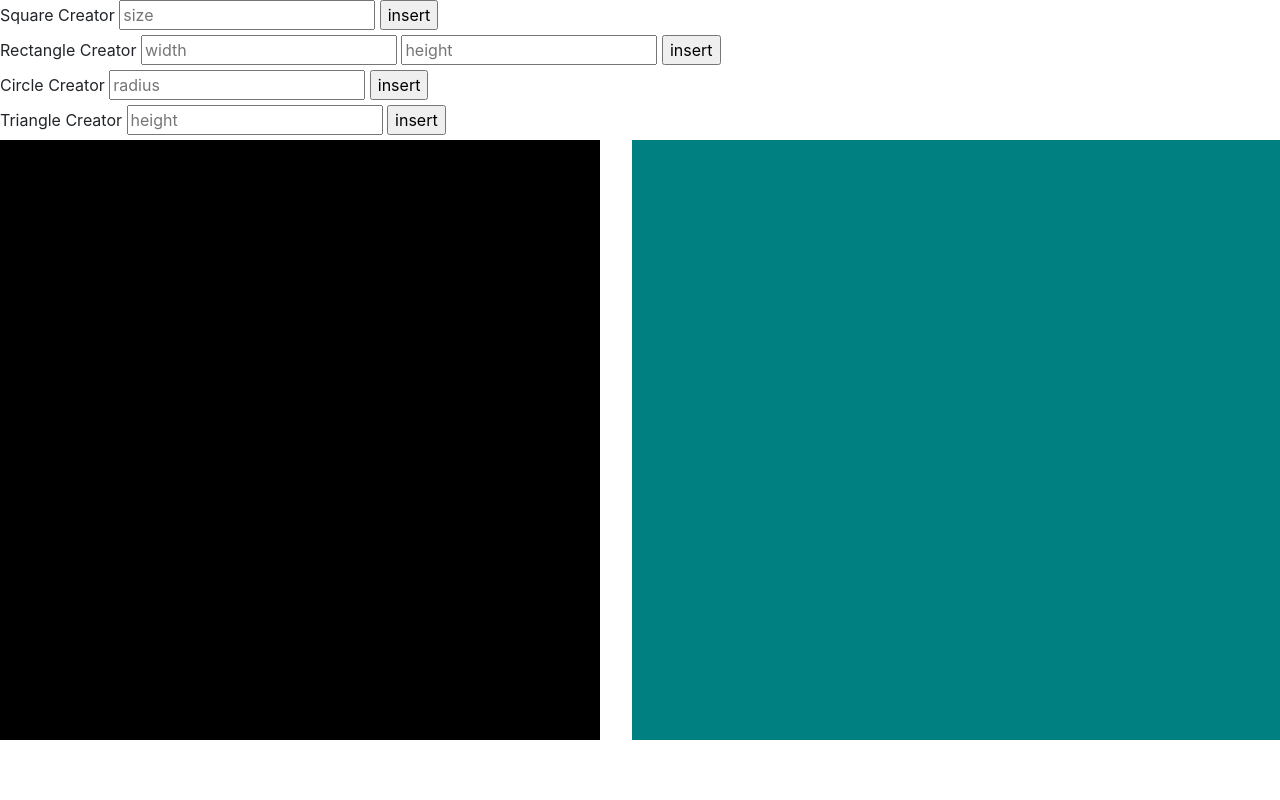
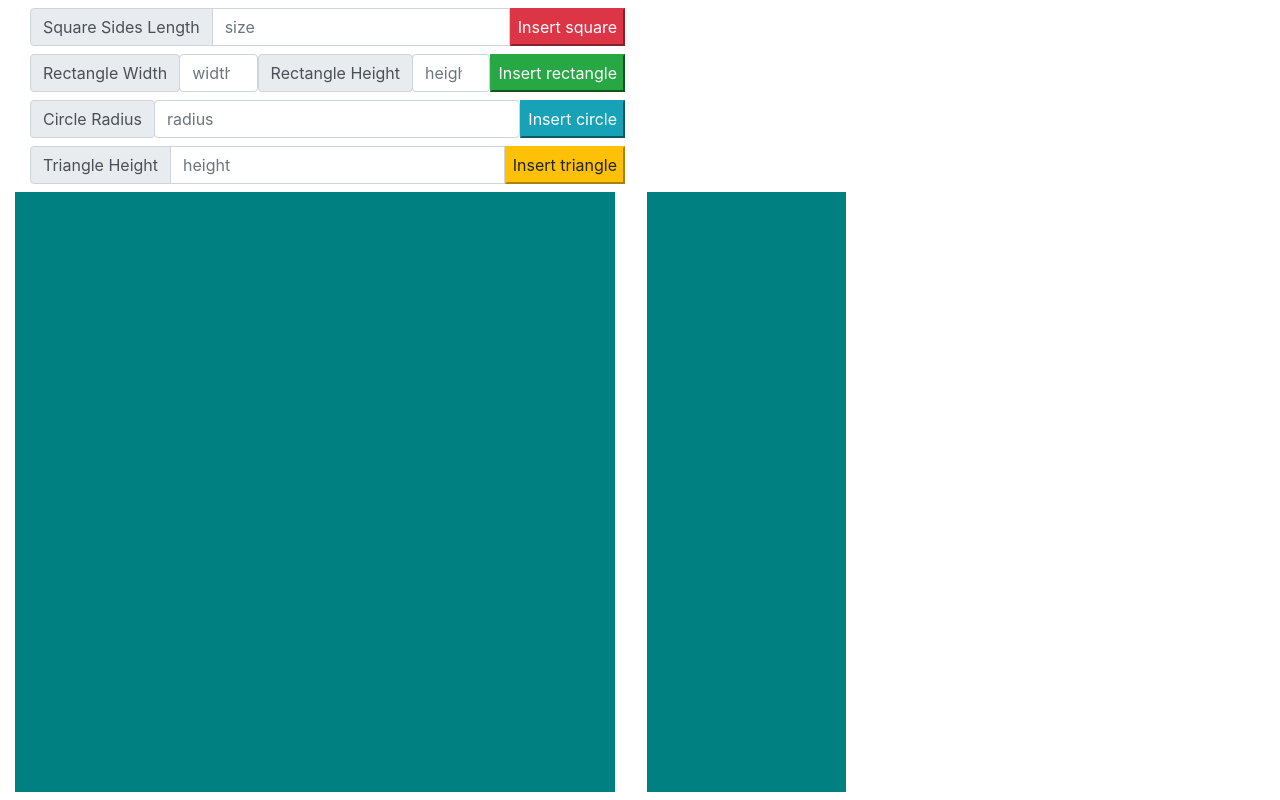
Before and after one commit to ethanjd23/Shape-Up, a plain HTML site: page index.html in a window 1280 px wide. Drawn offline with nearby package versions, Linux system fonts and the light colour scheme.

Commit message:
form styling finished

```diff
--- a/index.html
+++ b/index.html
@@ -19,43 +19,60 @@
 
     <title>Shape Up or Shape out</title>
   </head>
-  <body>
-    <form action="">
-      <div id="square-form-container">
-        <label for="square">Square Creator</label>
+  <body class="col-12">
+    <form  class="col-6" action="">
+      <div class="input-group mb-2 mt-2 d-flex" id="square-form-container">
+        <div class="input-group-prepend">
+          <span class="input-group-text" id="square-label" for="square">Square Sides Length</span>
+        </div>
         <input
+          class="form-control"
+          area-describedby="square-label"
           type="number"
           id="square-size"
           name="square-size"
           placeholder="size"
         />
-        <input type="button" value="insert" name="square" id="square-btn" />
+        <input class="btn-danger" type="button" value="Insert square" name="square" id="square-btn" />
       </div>
-      <div id="rectangle-form-container">
-        <label for="rectangle">Rectangle Creator</label>
+      <div class="input group d-flex mb-2" id="rectangle-form-container">
+        <div class="input-group-prepend">
+          <span class="input-group-text" id="rectangle-width-label" for="rectangle">Rectangle Width</span>
+        </div>
         <input
+          class="form-control"
           type="number"
           id="rectangle-width"
           name="rectangle-width"
           placeholder="width"
+          aria-describedby="rectangle-width-label"
         />
+        <div class="input-group-prepend">
+          <span class="input-group-text" id="rectangle-height-label" for="rectangle">Rectangle Height</span>
+        </div>
         <input
+          class="form-control"
           type="number"
           id="rectangle-height"
           name="rectangle-height"
           placeholder="height"
+          aria-describedby="rectangle-height-label"
         />
-        <input type="button" id="rectangle-btn" value="insert" name="rectangle" />
+        <input class="btn-success" type="button" id="rectangle-btn" value="Insert rectangle" name="rectangle" />
       </div>
-      <div id="circle-form-container">
-        <label for="circle">Circle Creator</label>
-        <input type="number" id="circle-radius" name="radius" placeholder="radius" />
-        <input type="button" id="circle-btn" value="insert" name="radius" />
+      <div class="input group d-flex mb-2" id="circle-form-container">
+        <div class="input-group-prepend">
+          <span class="input-group-text" id="circle-label" for="circle">Circle Radius</span>
+        </div>
+        <input class="form-control" aria-describedby="circle-label" type="number" id="circle-radius" name="radius" placeholder="radius" />
+        <input class="btn-info" type="button" id="circle-btn" value="Insert circle" name="radius" />
       </div>
-      <div id="triangle-form-container">
-        <label for="triangle">Triangle Creator</label>
-        <input type="number" id="triangle-height" name="height" placeholder="height" />
-        <input type="button" id="triangle-btn" value="insert" name="height" />
+      <div class="input-group d-flex mb-2" id="triangle-form-container">
+        <div class="input-group-prepend">
+          <span class="input-group-text" id="triangle-label" for="triangle">Triangle Height</span>
+        </div>
+        <input class="form-control" aria-describedby="triangle-label" type="number" id="triangle-height" name="height" placeholder="height" />
+        <input class="btn-warning" type="button" id="triangle-btn" value="Insert triangle" name="height" />
       </div>
     </form>
     <div id="output-container">
--- a/styles.css
+++ b/styles.css
@@ -1,11 +1,11 @@
 #output-container {
     display:grid;
-    grid-template-columns: 600px auto;
+    grid-template-columns: 600px 15.547vw;
     column-gap: 2em;
     height: 600px;
 }
 #shape-container {
-    background-color: black;
+    background-color: teal;
     position: relative;
     overflow: hidden;
 }
@@ -14,6 +14,7 @@
 }
 .shape {
     position: absolute;
+    opacity: 50%;
 }
 .circle {
     border-radius: 50%;
@@ -23,3 +24,6 @@
     width: 0;
     height: 0;
 }
+.shape-details {
+    display: flex;
+}
```
